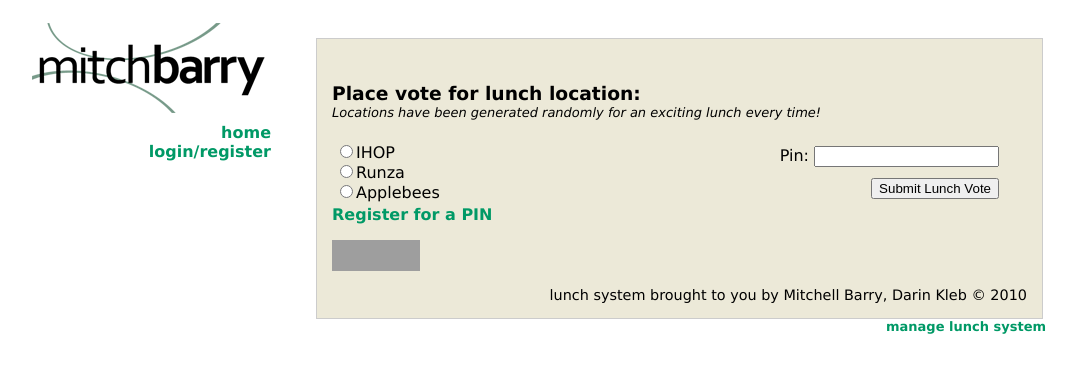
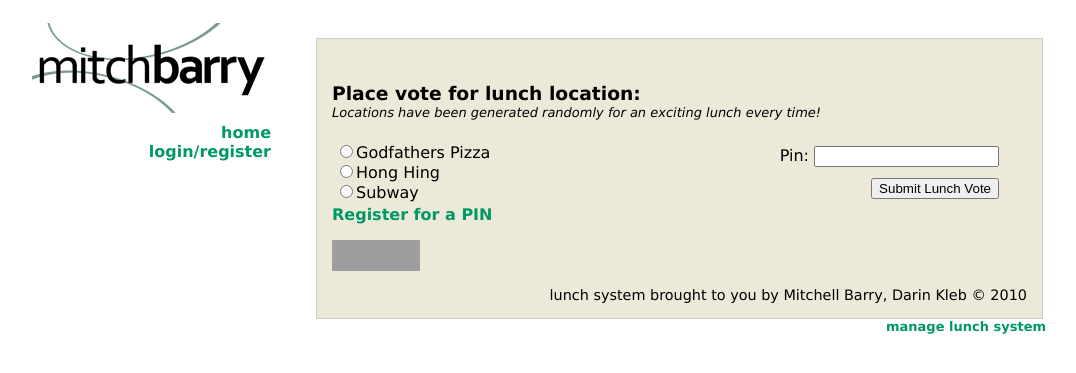
Before and after one commit to mitch-b/lunch-voting-system, a PHP site: page / in a window 1280 px wide. Shown: the top 373 px of the page, without its empty margins (99-1175 px from the left). Run offline with PHP 8.4, Linux system fonts and the light colour scheme; data that the repository does not hold is empty; grey boxes are pictures that could not be loaded.

Commit message:
Whitespace formatting

```diff
--- a/app/index.php
+++ b/app/index.php
@@ -1,6 +1,5 @@
 <?php
   session_start();
-  require_once('include/env.php');
 	include("mysql.php");
 	// check if already voted ...
 	if(isset($_COOKIE['user']))
@@ -75,7 +74,7 @@
 			}
 			else
 			{
-        $pin = md5($_POST['pin']);
+        		$pin = md5($_POST['pin']);
 
 				// 2020: needed slight refactor
 				// $choice = mysql_real_escape_string($_POST['choice']);
@@ -139,9 +138,9 @@
     	<h3>Place vote for lunch location:</h3>
         <div class="meta">Locations have been generated randomly for an exciting lunch every time!</div><br />
         <form method="post" action="<?php $_SERVER['PHP_SELF']; ?>"><table class="lunchtable"><tr>
-        	<td rowspan="2"><input type="radio" name="choice" value="IHOP" />IHOP
-        	<br /><input type="radio" name="choice" value="Runza" />Runza
-        	<br /><input type="radio" name="choice" value="Applebees" />Applebees
+        	<td rowspan="2"><input type="radio" name="choice" value="Godfathers Pizza" />Godfathers Pizza
+        	<br /><input type="radio" name="choice" value="Hong Hing" />Hong Hing
+        	<br /><input type="radio" name="choice" value="Subway" />Subway
                 </td><td align="right">&nbsp;&nbsp;&nbsp;&nbsp;Pin: <input name="pin" type="password" maxlength="32"/>
 		</td></tr><tr><td align="right">&nbsp;&nbsp;&nbsp;&nbsp;<input type="submit" value="Submit Lunch Vote" />
         </td></tr></table></form>
--- a/app/template.php
+++ b/app/template.php
@@ -74,7 +74,7 @@
 			}
 			else
 			{
-        $pin = md5($_POST['pin']);
+        		$pin = md5($_POST['pin']);
 
 				// 2020: needed slight refactor
 				// $choice = mysql_real_escape_string($_POST['choice']);
```
